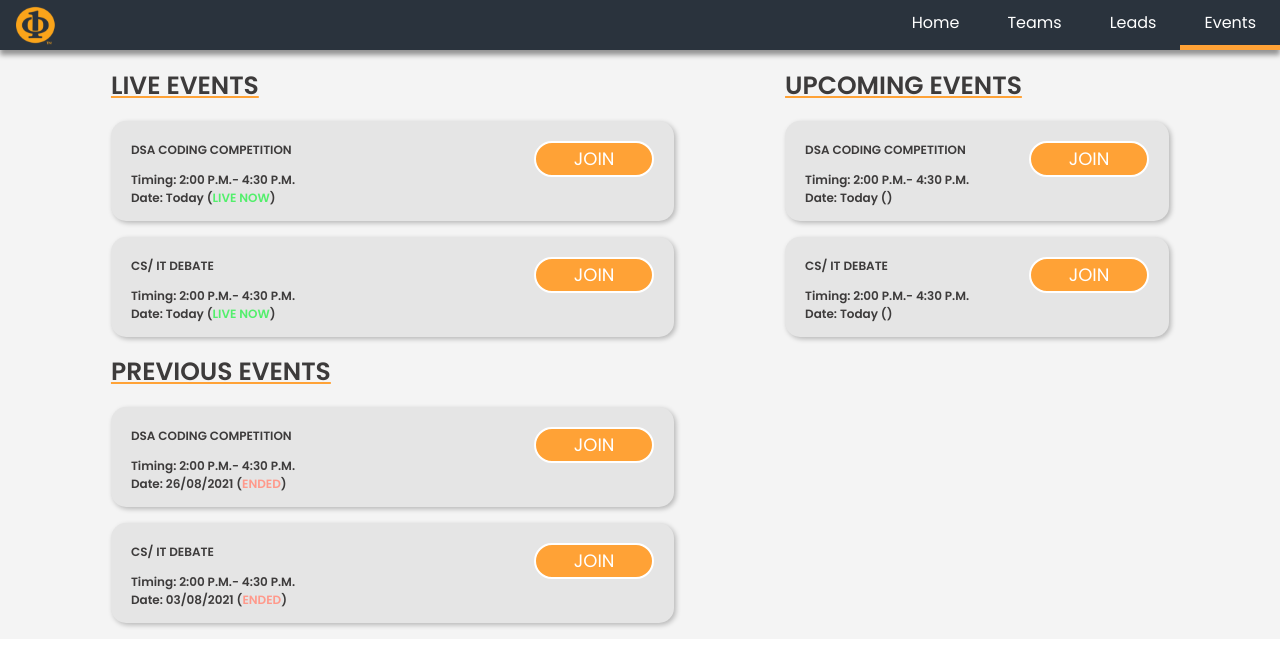
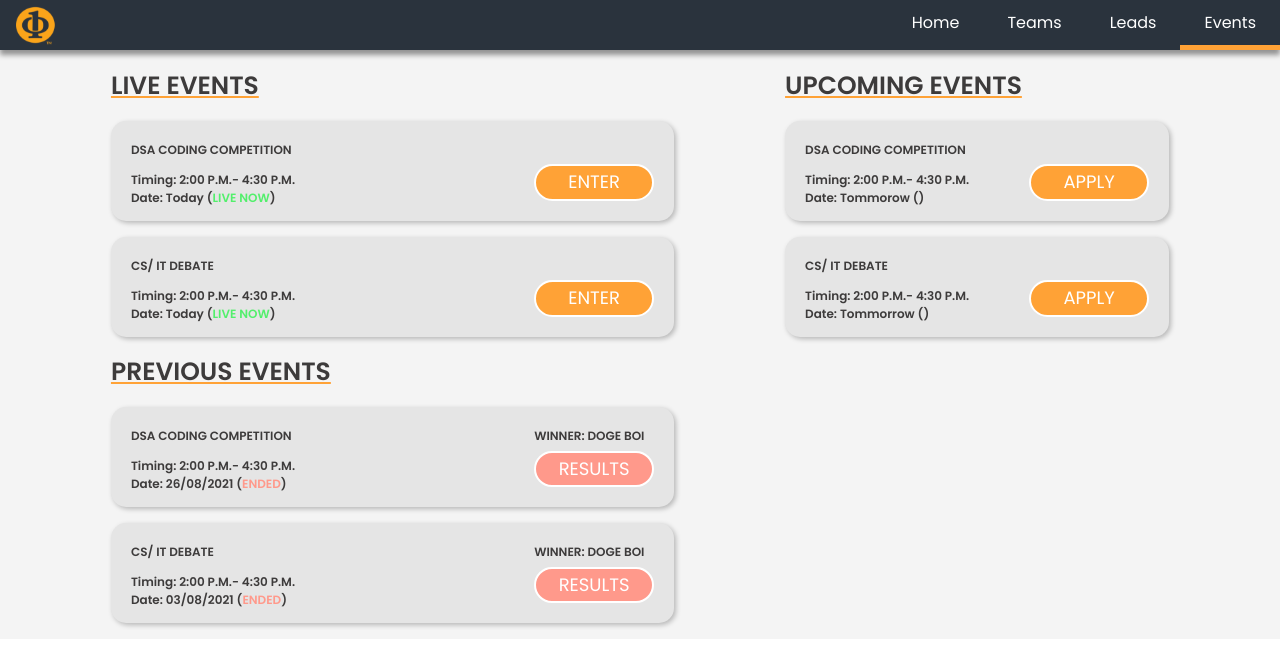
Before and after one commit to IEEE-CS-JMI-Student-Chapter/react-website, a React (Create React App) app: page /events in a window 1280 px wide. Shown: the top 668 px of the page. Built offline with nearby package versions, Linux system fonts and the light colour scheme.

Commit message:
Events page desktop version almost complete with a little bug/ feature

```diff
--- a/src/components/Events/EventCard.jsx
+++ b/src/components/Events/EventCard.jsx
@@ -11,7 +11,10 @@ const EventCard = (props) => {
                 <p style={{marginBlockStart: "0"}}>Date: {props.date} ({props.status})</p>
             </div>
             <div className={classes["button-and-winner"]}>
-                <button className={classes["event-btn"]}>JOIN</button>
+                <span>{props.winner}</span>
+                <button className={classes["event-btn"]} style={{backgroundColor: props.btnColor}}>
+                    {props.btnText}
+                </button>
             </div>
         </div>
     );
--- a/src/components/Events/EventList.jsx
+++ b/src/components/Events/EventList.jsx
@@ -5,18 +5,32 @@ import ColouredText from './ColouredText'
 import events from './EventData'
 
 const EventList = (props) => {
-    let heading, data, status;
+    let heading, data, status, eventClass, btnText, btnColor;
     if(props.type === "live") {
         heading = "LIVE EVENTS";
         data = events.live;
         status = <ColouredText text="LIVE NOW" color="#53EF6C"/>;
+        eventClass = classes.live;
+        btnText = "ENTER";
+        btnColor = "#FFA236";
     } else if (props.type === "previous") {
         heading = "PREVIOUS EVENTS";
         data = events.previous;
         status = <ColouredText text="ENDED" color="#FF998B"/>;
+        eventClass = classes.previous;
+        btnText = "RESULTS";
+        btnColor = "#FF998B";
+    } else if (props.type === "upcoming") {
+        heading = "UPCOMING EVENTS";
+        data = events.upcoming;
+        status = "";
+        eventClass = classes.upcoming;
+        btnText = "APPLY";
+        btnColor = "#FFA236";
     }
+
     return (
-        <div className={classes.live}>
+        <div className={eventClass}>
             <h1 className={classes.heading}>{heading}</h1>
             <div className={classes["event-details"]}>
                 {data && data.map((event) => {
@@ -27,8 +41,9 @@ const EventList = (props) => {
                             date={event.date}
                             status={status}
                             key={event.id}
-                            btnText="ENTER"
-                            btnColor="orange"
+                            btnText={btnText}
+                            btnColor={btnColor}
+                            winner= {event.winner ? `WINNER: ${event.winner}` : ""}
                         />
                     );
                 })}
--- a/src/components/Events/Events.module.css
+++ b/src/components/Events/Events.module.css
@@ -49,6 +49,12 @@
     color: #3D3B3B;
 }
 
+.button-and-winner {
+    display: flex;
+    flex-direction: column;
+    justify-content: space-between;
+}
+
 .event-btn {
     width: 120px;
     height: 36.13px;
--- a/src/components/Events/UpcomingEvents.jsx
+++ /dev/null
@@ -1,20 +0,0 @@
-import React from 'react'
-import classes from './Events.module.css'
-import EventCard from './EventCard';
-import events from './EventData'
-
-const UpcomingEvetns = () => {
-
-    return (
-        <div className={classes.upcoming}>
-            <h1 className={classes.heading}>UPCOMING EVENTS</h1>
-            {events && events.live.map((event) => {
-                return(
-                    <EventCard title={event.title} startTime={event.startTime} endTime={event.endTime} date={event.date} key={event.id} />
-                );
-            })}
-        </div>
-    );
-}
-
-export default UpcomingEvetns;
--- a/src/pages/Events.jsx
+++ b/src/pages/Events.jsx
@@ -1,6 +1,5 @@
 import React from 'react'
 import EventList from '../components/Events/EventList'
-import UpcomingEvents from '../components/Events/UpcomingEvents'
 import classes from '../components/Events/Events.module.css'
 
 const Events = () => {
@@ -10,7 +9,7 @@ const Events = () => {
                 <EventList type="live" />
                 <EventList type="previous" />
             </div>
-            <UpcomingEvents />
+            <EventList type="upcoming" />
         </div>
     )
 }
```
